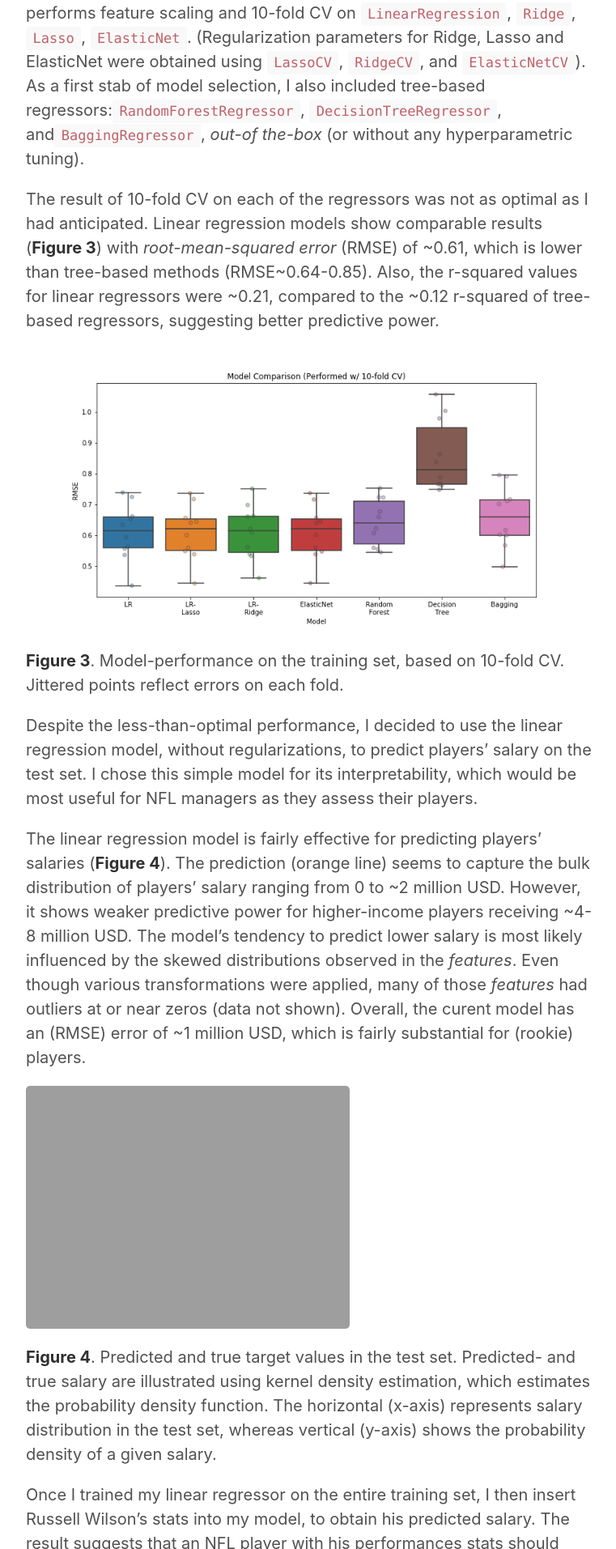
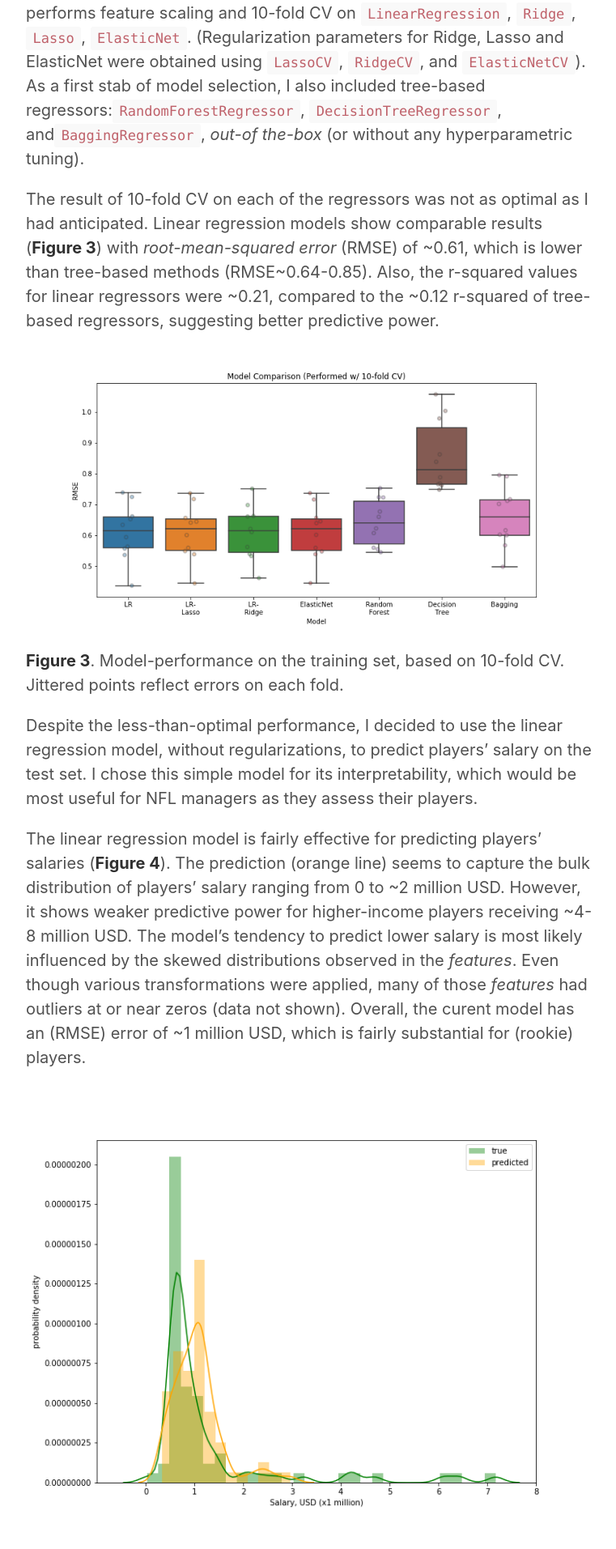
Before and after one commit to jhonsen/dj.github.io, a Jekyll site: the page built from _posts/2018-02-02-Player-Valuation.md, in a window 1280 px wide. Shown: the part 4487-6400 px from the top of the page at 81% size, without its empty margins (258-1019 px from the left). Built offline with Jekyll 4.4.1, drawn with Linux system fonts in a browser that asks for light colours.

Commit message:
fixed playersvaluation link to Fig4

```diff
--- a/_posts/2018-02-02-Player-Valuation.md
+++ b/_posts/2018-02-02-Player-Valuation.md
@@ -67,7 +67,7 @@ Despite the less-than-optimal performance, I decided to use the linear regressio
 
 The linear regression model is fairly effective for predicting players' salaries (**Figure 4**). The prediction (orange line) seems to capture the bulk distribution of players' salary ranging from 0 to ~2 million USD. However, it shows weaker predictive power for higher-income players receiving ~4-8 million USD. The model's tendency to predict lower salary is most likely influenced by the skewed distributions observed in the *features*. Even though various transformations were applied, many of those *features*  had outliers at or near zeros (data not shown). Overall, the curent model has an (RMSE) error of ~1 million USD, which is fairly substantial for (rookie) players.
 
-![Fig.4]({{site.url}}/images/ytest_ypred_density.png)
+![Fig.4]({{site.url}}/images/ytest_ypred_histo_kde.png)
 
 **Figure 4**. Predicted and true target values in the test set. Predicted- and true salary are illustrated using kernel density estimation, which estimates the probability density function. The horizontal (x-axis) represents salary distribution in the test set, whereas vertical (y-axis) shows the probability density of a given salary.
 
```
